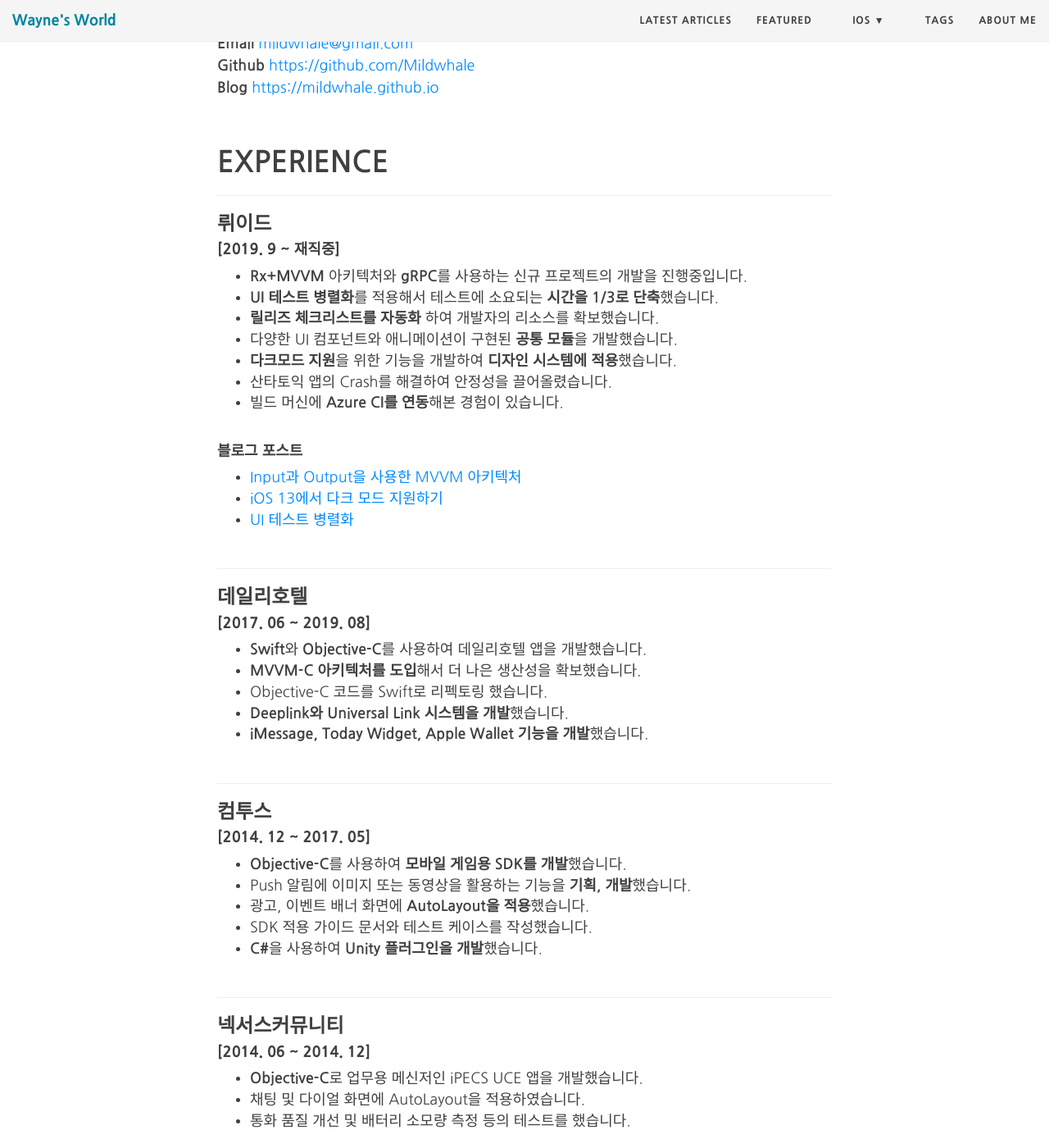
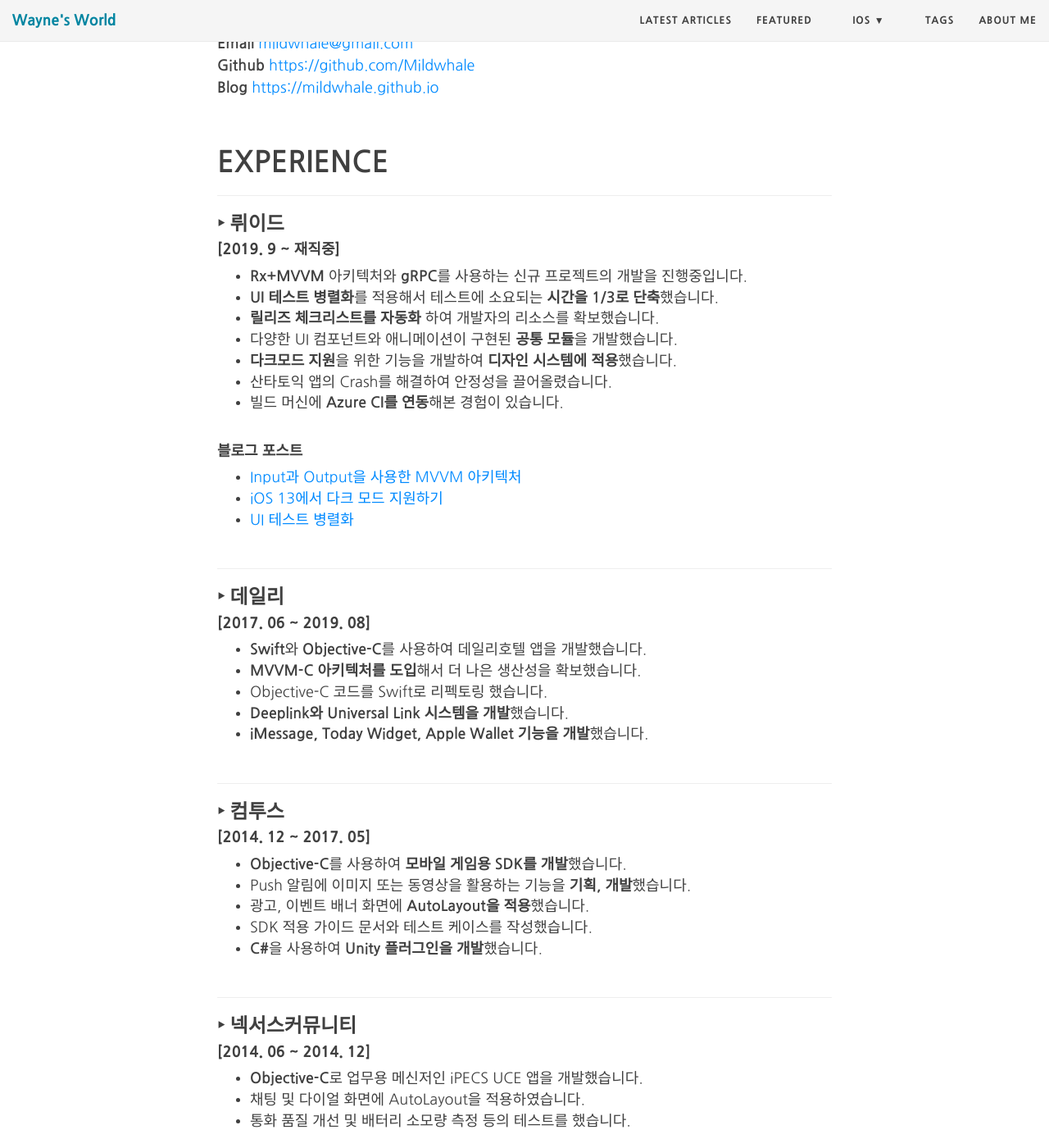
Before and after one commit to Mildwhale/mildwhale.github.io, a Jekyll site: the page built from aboutme.md, in a window 1280 px wide and 1400 px high, scrolled down 733 px. Shown: the whole window at 82% size. Built offline with Jekyll 4.4.1, drawn with Linux system fonts in a browser that asks for light colours; nearby versions of some CDN libraries.

Commit message:
:pencil: about me 업데이트

```diff
--- a/aboutme.md
+++ b/aboutme.md
@@ -17,7 +17,7 @@
 
 # **EXPERIENCE**
 ---
-### 뤼이드
+### ‣ 뤼이드
 #### [2019. 9 ~ 재직중]
 - **Rx+MVVM** 아키텍처와 **gRPC**를 사용하는 신규 프로젝트의 개발을 진행중입니다.
 - **UI 테스트 병렬화**를 적용해서 테스트에 소요되는 **시간을 1/3로 단축**했습니다.
@@ -35,7 +35,7 @@
 <br/>
 
 ---
-### 데일리호텔
+### ‣ 데일리
 #### [2017. 06 ~ 2019. 08]
 - **Swift**와 **Objective-C**를 사용하여 데일리호텔 앱을 개발했습니다.
 - **MVVM-C 아키텍처를 도입**해서 더 나은 생산성을 확보했습니다.
@@ -45,7 +45,7 @@
 <br/>
 
 ---
-### 컴투스
+### ‣ 컴투스
 #### [2014. 12 ~ 2017. 05]
 - **Objective-C**를 사용하여 **모바일 게임용 SDK를 개발**했습니다.
 - Push 알림에 이미지 또는 동영상을 활용하는 기능을 **기획, 개발**했습니다.
@@ -55,7 +55,7 @@
 <br/>
 
 ---
-### 넥서스커뮤니티
+### ‣ 넥서스커뮤니티
 #### [2014. 06 ~ 2014. 12]
 - **Objective-C**로 업무용 메신저인 iPECS UCE 앱을 개발했습니다.
 - 채팅 및 다이얼 화면에 AutoLayout을 적용하였습니다.
@@ -63,7 +63,7 @@
 <br/>
 
 ---
-### CJ 에듀케이션즈
+### ‣ CJ 에듀케이션즈
 #### [2013. 08 ~ 2014. 03]
 - **Cocos2d-x**를 사용하여 ['나는생각 한글'](https://www.youtube.com/watch?v=0GNEoqaUevs), ['나는생각 영어'](https://www.youtube.com/watch?v=Yjl8Pceo0Zs)를 개발했습니다.
 - 앱 로직은 **C++**, 네이티브 기능은 **Objective-C, Java**를 사용해 개발했습니다.
```
